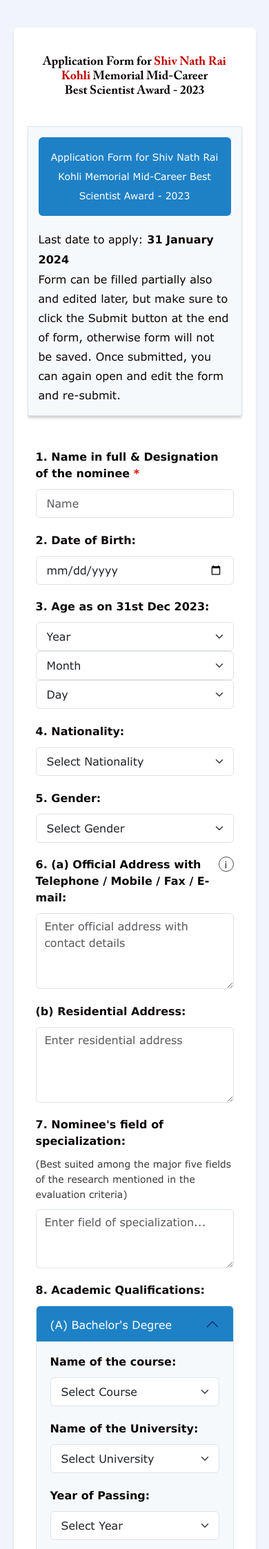
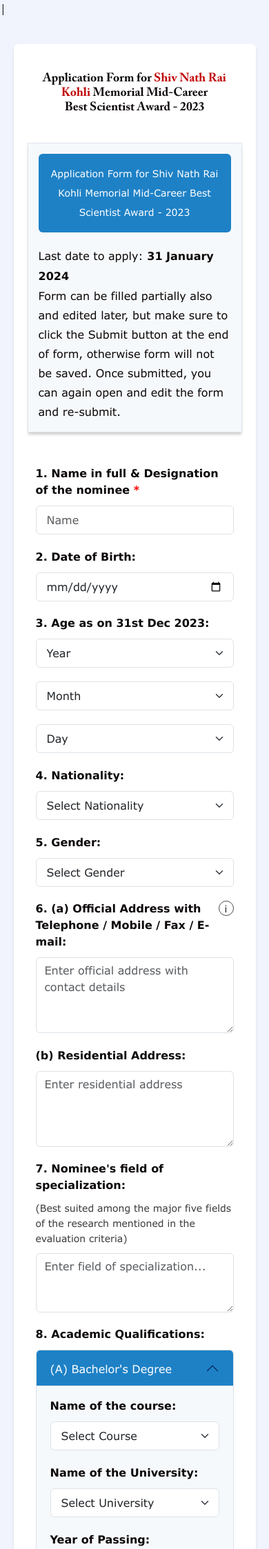
Before and after one commit to NKdesigndev/dcsaForm, a PHP site: page /application-form.html in a window 390 px wide. Shown: the top 2246 px of the page at 69% size. Run offline with PHP 8.4, Linux system fonts and the light colour scheme.

Commit message:
responsive done!!

```diff
--- a/application-form.html
+++ b/application-form.html
@@ -5,7 +5,7 @@
     <meta http-equiv="X-UA-Compatible" content="IE=edge">
     <meta name="viewport" content="width=device-width, initial-scale=1.0">
     <title>Application Form</title>
-
+|
     <!-- CSS -->
     <link rel="stylesheet" href="assets/css/main.css">
     <link rel="stylesheet" href="assets/css/bootstrap.min.css">
--- a/assets/css/main.css
+++ b/assets/css/main.css
@@ -17,7 +17,11 @@
   src: url("../fonts/Verdana-Bold.woff");
 }
 body, html {
-  height: 100%;
+  height: -webkit-fit-content;
+  height: -moz-fit-content;
+  height: fit-content;
+  float: left;
+  width: 100%;
 }
 
 body {
@@ -294,7 +298,7 @@
   -webkit-transition: 0.2s;
   -o-transition: 0.2s;
   transition: 0.2s;
-  min-width: 420px;
+  min-width: 24vw;
   max-width: 450px;
   font-weight: normal;
   font-size: 14px;
@@ -313,7 +317,7 @@
   margin-left: 10px !important;
 }
 .application-form .infotooltip-bl:hover .tooltip-info-bl {
-  bottom: 35px;
+  bottom: 100%;
   opacity: 1 !important;
   visibility: visible !important;
 }
@@ -321,11 +325,6 @@
   background: #F6F9FC;
 }
 
-@media (max-width: 1399.98px) {
-  .wrapper-1, .wrapper-2, .wrapper-3 {
-    overflow-x: hidden;
-  }
-}
 @media (max-width: 991.98px) {
   .wrapper-1, .wrapper-2, .wrapper-3 {
     padding: 40px 50px !important;
@@ -338,6 +337,9 @@
   }
   .wrapper-2 .tab-con .nav-item button {
     padding: 10px 18px !important;
+  }
+  .tooltip-info-bl {
+    min-width: 25vw !important;
   }
 }
 @media (max-width: 767.98px) {
@@ -372,6 +374,16 @@
     font-size: 13px;
     overflow-x: auto;
   }
+  .tooltip-info-bl {
+    min-width: 40vw !important;
+    right: -10vw;
+  }
+  .application-form .col-lg-4, .application-form .col-lg-6:nth-child(1) {
+    margin-bottom: 20px;
+  }
+  .application-form .col-lg-4:last-child {
+    margin-bottom: 0px;
+  }
 }
 @media (max-width: 575.98px) {
   .mob-margin {
@@ -380,4 +392,10 @@
   .employment-table input {
     min-width: 200px;
   }
+  .field-bl .col-lg-4, .field-bl .col-lg-6:nth-child(1) {
+    margin-bottom: 20px;
+  }
+  .field-bl .col-lg-4:last-child {
+    margin-bottom: 0px;
+  }
 }/*# sourceMappingURL=main.css.map */
--- a/assets/sass/_responsive.scss
+++ b/assets/sass/_responsive.scss
@@ -1,8 +1,8 @@
 // X-Large devices (large desktops, less than 1400px)
 @media (max-width: 1399.98px) {
-    .wrapper-1, .wrapper-2, .wrapper-3{
-        overflow-x: hidden;
-    }
+    // .wrapper-1, .wrapper-2, .wrapper-3{
+    //     overflow-x: hidden;
+    // }
 }
 // Medium devices (tablets, less than 992px)
 @media (max-width: 991.98px) {
@@ -17,6 +17,9 @@
         .nav-item button{
             padding: 10px 18px !important;
         }
+    }
+    .tooltip-info-bl{
+        min-width: 25vw !important;
     }
 }
 
@@ -56,6 +59,18 @@
         }
 
     }
+    .tooltip-info-bl{
+        min-width: 40vw !important;
+        right: -10vw;
+    }
+    .application-form{
+        .col-lg-4, .col-lg-6:nth-child(1){
+            margin-bottom: 20px;
+        }
+        .col-lg-4:last-child{
+            margin-bottom: 0px;
+        }
+    }
 }
 @media (max-width: 575.98px) {
     .mob-margin{
@@ -66,4 +81,12 @@
             min-width: 200px;
         }
     }
+    .field-bl{
+        .col-lg-4, .col-lg-6:nth-child(1){
+            margin-bottom: 20px;
+        }
+        .col-lg-4:last-child{
+            margin-bottom: 0px;
+        }
+    }
  }
--- a/assets/sass/_section.scss
+++ b/assets/sass/_section.scss
@@ -259,7 +259,7 @@
     }
     .tooltip-info-bl{
         transition: .2s;
-        min-width: 420px;
+        min-width: 24vw;
         max-width: 450px;
         font-weight: normal;
         font-size: 14px;
@@ -269,6 +269,8 @@
         border-radius: 5px;
         padding: 10px;
         bottom: 0px;
+        // display: flex;
+        // left: 2vw;
         // top: -9vh;
         text-align: center;
         opacity: 0;
@@ -280,7 +282,7 @@
         margin-left: 10px !important;
 
         &:hover .tooltip-info-bl{
-            bottom: 35px;
+            bottom: 100%;
             opacity: 1 !important;
             visibility: visible !important;
         }
--- a/assets/sass/main.scss
+++ b/assets/sass/main.scss
@@ -37,7 +37,9 @@
 $text-accent: #0C0707;
 
 body, html{
-    height: 100%;
+    height: fit-content;
+    float: left;
+    width: 100%;
 }
 body{
     background: $bg-shade-1 !important;
```
Also changed, not shown: 1 other file.
